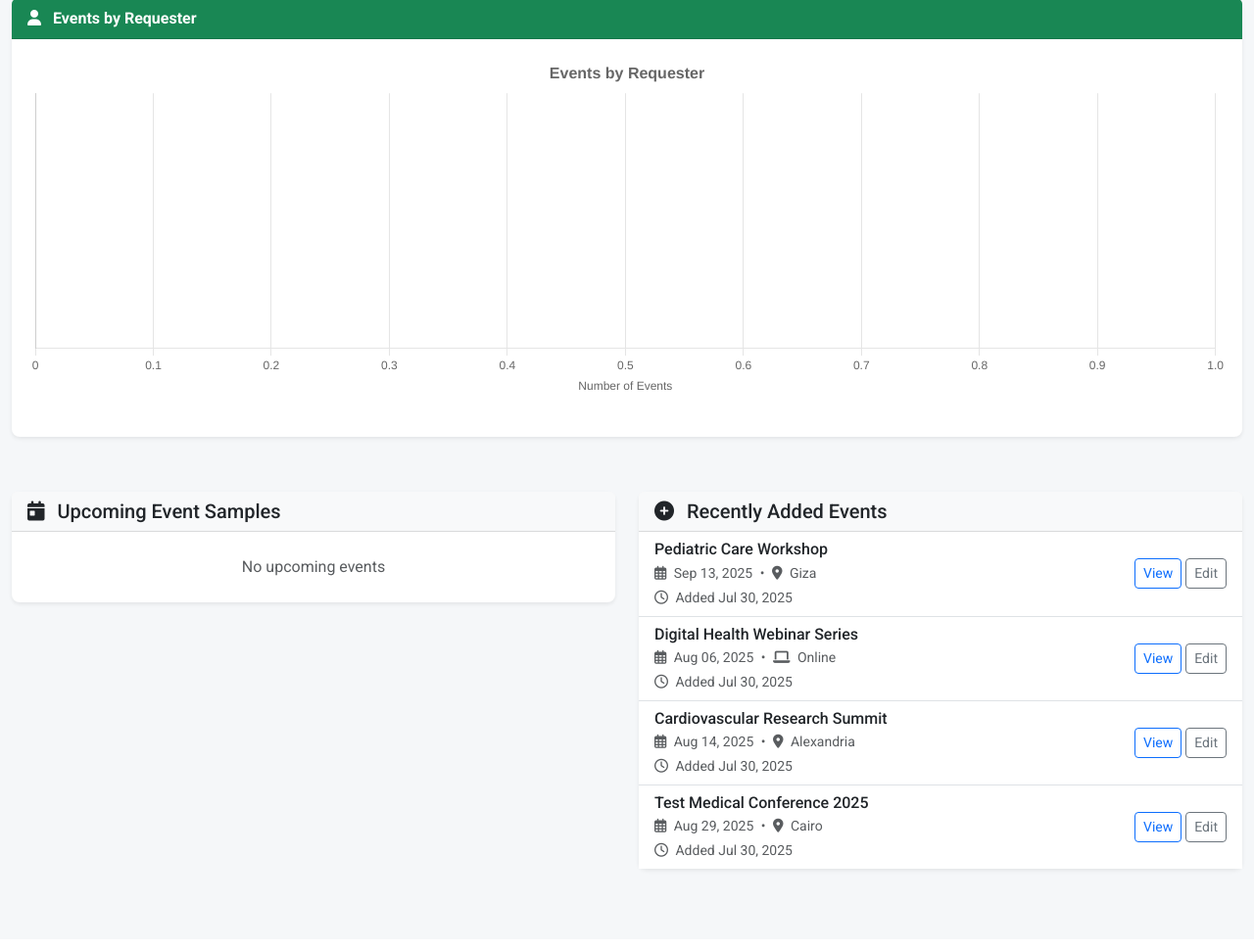
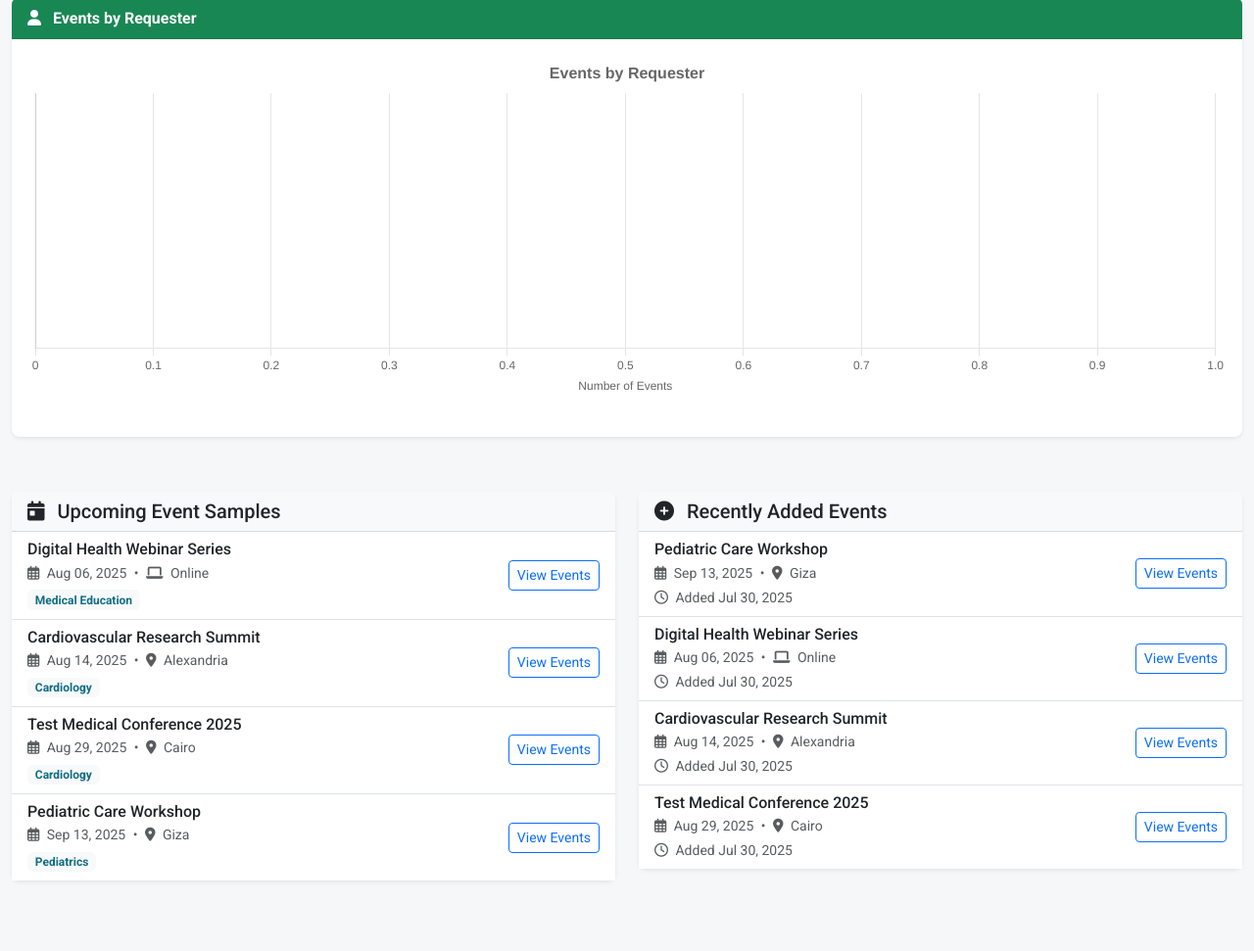
Before and after one commit to abdobody2040/ImageReferenceManager22, a Flask app: page /dashboard in a window 1280 px wide. Shown: the part 1623-2594 px from the top of the page at 98% size. Before the commit the page ends 2514 px from the top, so only its background shows below. Run offline with Flask 3, Linux system fonts and the light colour scheme; a user stored in the database is signed in; data comes from the database, SQL or seed files in the repository; data that the repository does not hold is empty; some libraries are stand-ins or nearby versions.

Commit message:
Show upcoming medical events on the main dashboard for quick access
Implement upcoming events list on dashboard.html and modify event links in app.py.

Replit-Commit-Author: Agent
Replit-Commit-Session-Id: 5c425f1d-edf0-4bb1-8e39-d6be3e4c3e1b
Replit-Commit-Checkpoint-Type: full_checkpoint
Replit-Commit-Screenshot-Url: https://storage.googleapis.com/screenshot-production-us-central1/efbb30f0-fe83-42c1-8ba9-dd067f82e711/5c425f1d-edf0-4bb1-8e39-d6be3e4c3e1b/YtZv863

```diff
--- a/app.py
+++ b/app.py
@@ -258,6 +258,9 @@ def dashboard():
         # Get recent events (last 5)
         recent_events = Event.query.order_by(Event.created_at.desc()).limit(5).all()
 
+        # Get upcoming events list for dashboard display
+        upcoming_events_list = Event.query.filter(Event.start_datetime > datetime.now()).order_by(Event.start_datetime.asc()).limit(5).all()
+
         # Get category data for charts
         category_stats = db.session.query(
             EventCategory.name,
@@ -274,6 +277,7 @@ def dashboard():
         upcoming_events = 0
         pending_events_count = 0
         recent_events = []
+        upcoming_events_list = []
         category_data = []
 
     return render_template('dashboard.html',
@@ -284,6 +288,7 @@ def dashboard():
                          upcoming_events=upcoming_events,
                          pending_events_count=pending_events_count,
                          recent_events=recent_events,
+                         upcoming_events_list=upcoming_events_list,
                          category_data=category_data)
 
 @app.route('/logout')
--- a/templates/dashboard.html
+++ b/templates/dashboard.html
@@ -306,7 +306,7 @@
                                             </div>
                                         {% endif %}
                                     </div>
-                                    <a href="{{ url_for('event_details', event_id=event.id) }}" class="btn btn-sm btn-outline-primary">View</a>
+                                    <a href="{{ url_for('events') }}" class="btn btn-sm btn-outline-primary">View Events</a>
                                 </div>
                             </div>
                         {% endfor %}
@@ -347,8 +347,7 @@
                                         </p>
                                     </div>
                                     <div>
-                                        <a href="{{ url_for('event_details', event_id=event.id) }}" class="btn btn-sm btn-outline-primary">View</a>
-                                        <a href="{{ url_for('edit_event', event_id=event.id) }}" class="btn btn-sm btn-outline-secondary">Edit</a>
+                                        <a href="{{ url_for('events') }}" class="btn btn-sm btn-outline-primary">View Events</a>
                                     </div>
                                 </div>
                             </div>
```
Also changed, not shown: attached_assets/image_1753873744709.png (added).
